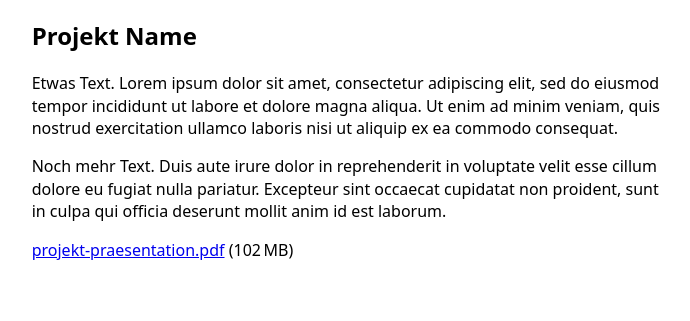
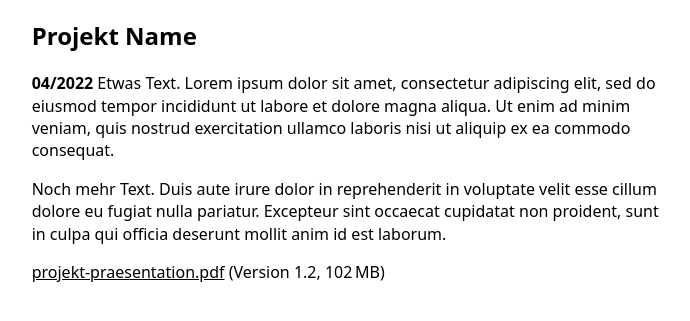
Before and after one commit to oelna/birgit-franz.de, a plain HTML site: page projekt_x/index.html in a window 1280 px wide. Shown: the part 69-390 px from the top of the page, without its empty margins (288-978 px from the left). Drawn offline with Linux system fonts and the light colour scheme.

Commit message:
Update index.html

```diff
--- a/projekt_x/index.html
+++ b/projekt_x/index.html
@@ -15,15 +15,21 @@
 			margin: 0 auto;
 			max-width: 70ch;
 		}
+
+		a {
+			color: currentColor;
+		}
+
+		a:hover, a:focus { color: #007aff; }
 	</style>
 </head>
 <body>
 	<h1>Birgit Franz</h1>
 
 	<h2>Projekt Name</h2>
-	<p>Etwas Text. Lorem ipsum dolor sit amet, consectetur adipiscing elit, sed do eiusmod tempor incididunt ut labore et dolore magna aliqua. Ut enim ad minim veniam, quis nostrud exercitation ullamco laboris nisi ut aliquip ex ea commodo consequat.</p>
+	<p><strong>04/2022</strong> Etwas Text. Lorem ipsum dolor sit amet, consectetur adipiscing elit, sed do eiusmod tempor incididunt ut labore et dolore magna aliqua. Ut enim ad minim veniam, quis nostrud exercitation ullamco laboris nisi ut aliquip ex ea commodo consequat.</p>
 	<p>Noch mehr Text. Duis aute irure dolor in reprehenderit in voluptate velit esse cillum dolore eu fugiat nulla pariatur. Excepteur sint occaecat cupidatat non proident, sunt in culpa qui officia deserunt mollit anim id est laborum.</p>
 
-	<p><a href="./projekt.pdf">projekt-praesentation.pdf</a> (102&thinsp;MB)</p>
+	<p><a href="./projekt.pdf">projekt-praesentation.pdf</a> (Version 1.2, 102&thinsp;MB)</p>
 </body>
 </html>
```
